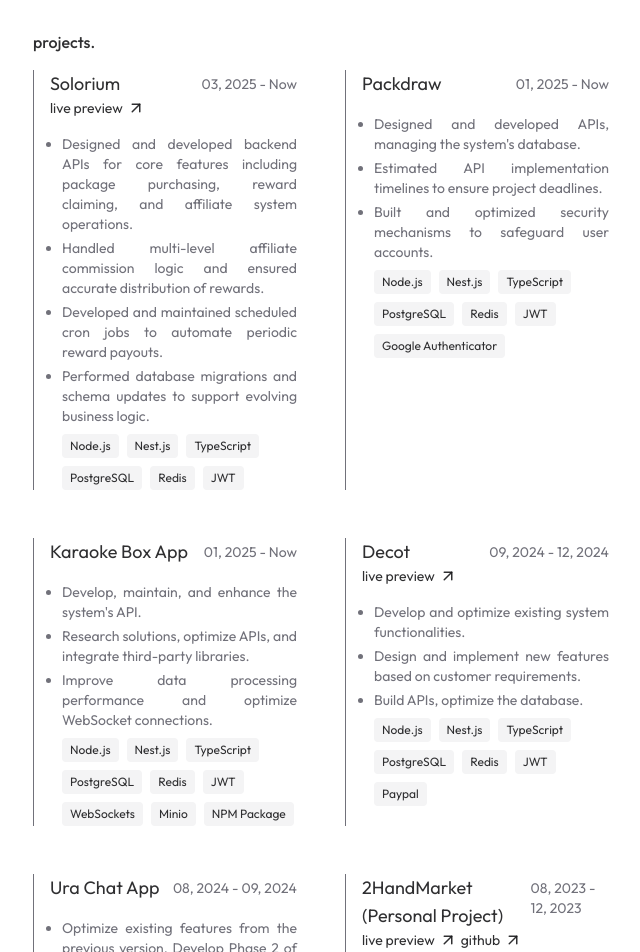
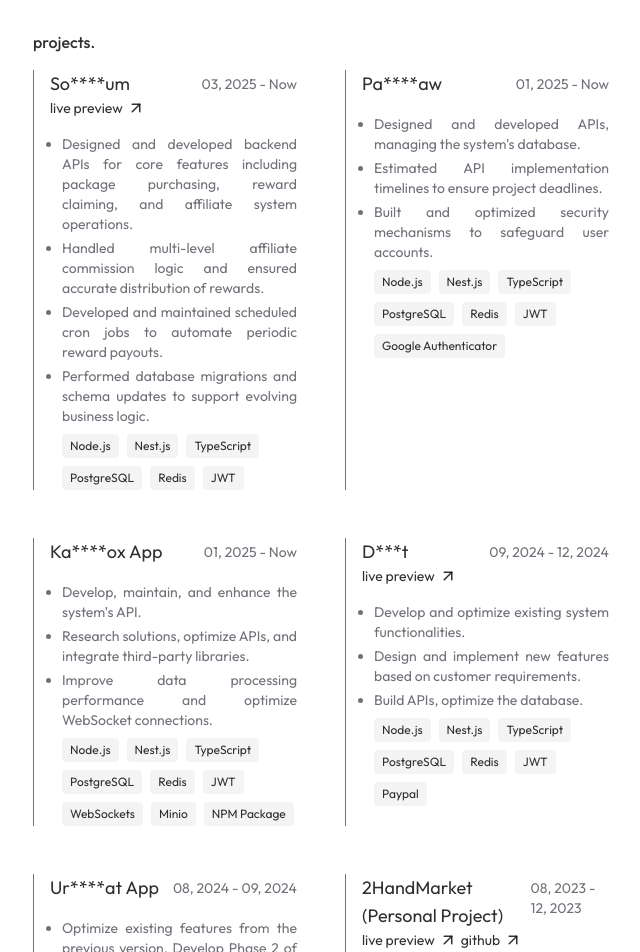
Before and after one commit to duynguyen1805/portfolio-v2, a Next.js app: page / in a window 1280 px wide. Shown: the part 1426-2378 px from the top of the page, without its empty margins (319-959 px from the left). Built offline with nearby package versions, Linux system fonts and the light colour scheme.

Commit message:
update: hiddend project name

```diff
--- a/src/app/data.ts
+++ b/src/app/data.ts
@@ -112,7 +112,7 @@ export const DATA = {
   },
 
   PROJECTS: {
-    "Solorium": {
+    "So****um": {
       SLUG: "solorium-website",
       DURATION: "03, 2025 - Now",
       LIVE_PREVIEW: "https://solorium.com/",
@@ -133,7 +133,7 @@ export const DATA = {
       // IMAGE: SkygazeImage,
       HIDDEN: false,
     },
-    "Packdraw": {
+    "Pa****aw": {
       SLUG: "packdraw-website",
       DURATION: "01, 2025 - Now",
       // LIVE_PREVIEW: "https://packdraw.dxdlabs.dev/",
@@ -154,7 +154,7 @@ export const DATA = {
       // IMAGE: LibraryImage,
       HIDDEN: false,
     },
-    "Karaoke Box App": {
+    "Ka****ox App": {
       SLUG: "karaoke-box-app",
       DURATION: "01, 2025 - Now",
       // LIVE_PREVIEW: "",
@@ -176,7 +176,7 @@ export const DATA = {
       ],
       HIDDEN: false,
     },
-    "Decot": {
+    "D***t": {
       SLUG: "decot-website",
       DURATION: "09, 2024 - 12, 2024",
       LIVE_PREVIEW: "https://app.decot.io/",
@@ -199,7 +199,7 @@ export const DATA = {
       // IMAGE: TodoImage,
       HIDDEN: false,
     },
-    "Ura Chat App": {
+    "Ur****at App": {
       SLUG: "ura-chat-app",
       DURATION: "08, 2024 - 09, 2024",
       // LIVE_PREVIEW: "",
```
